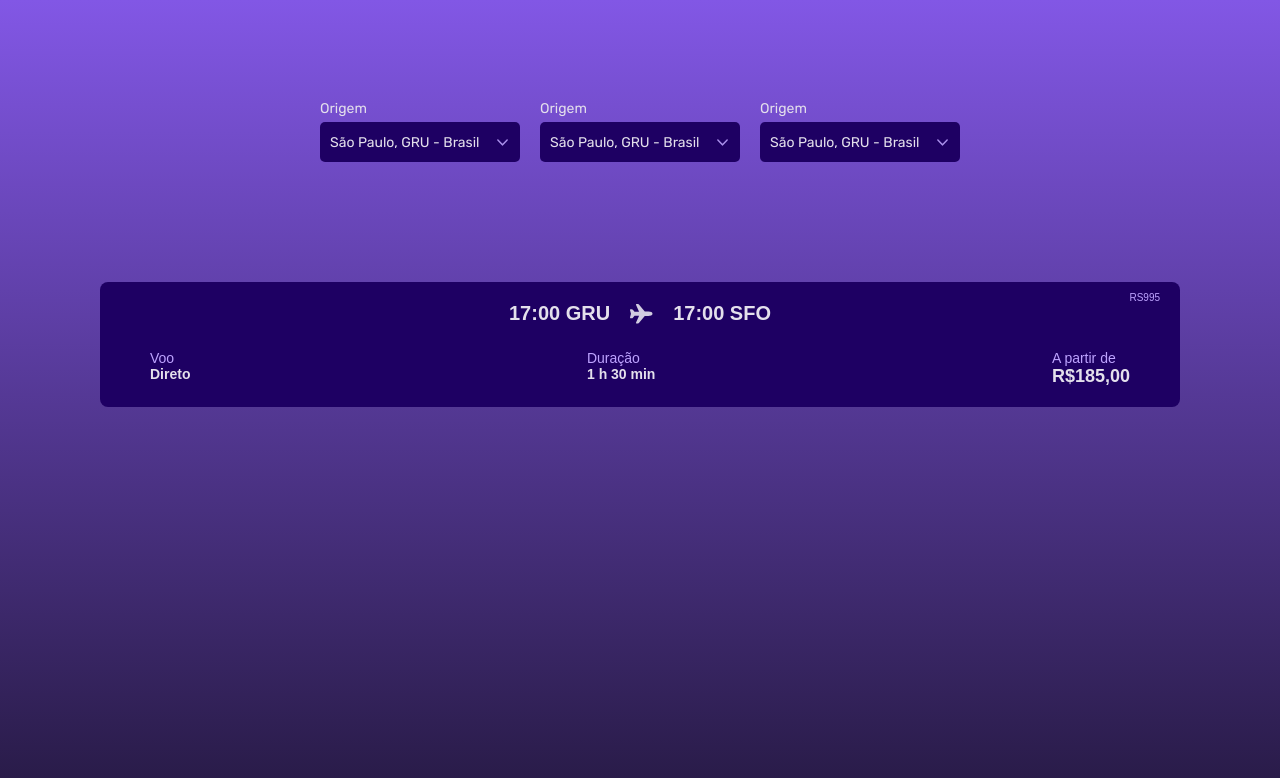
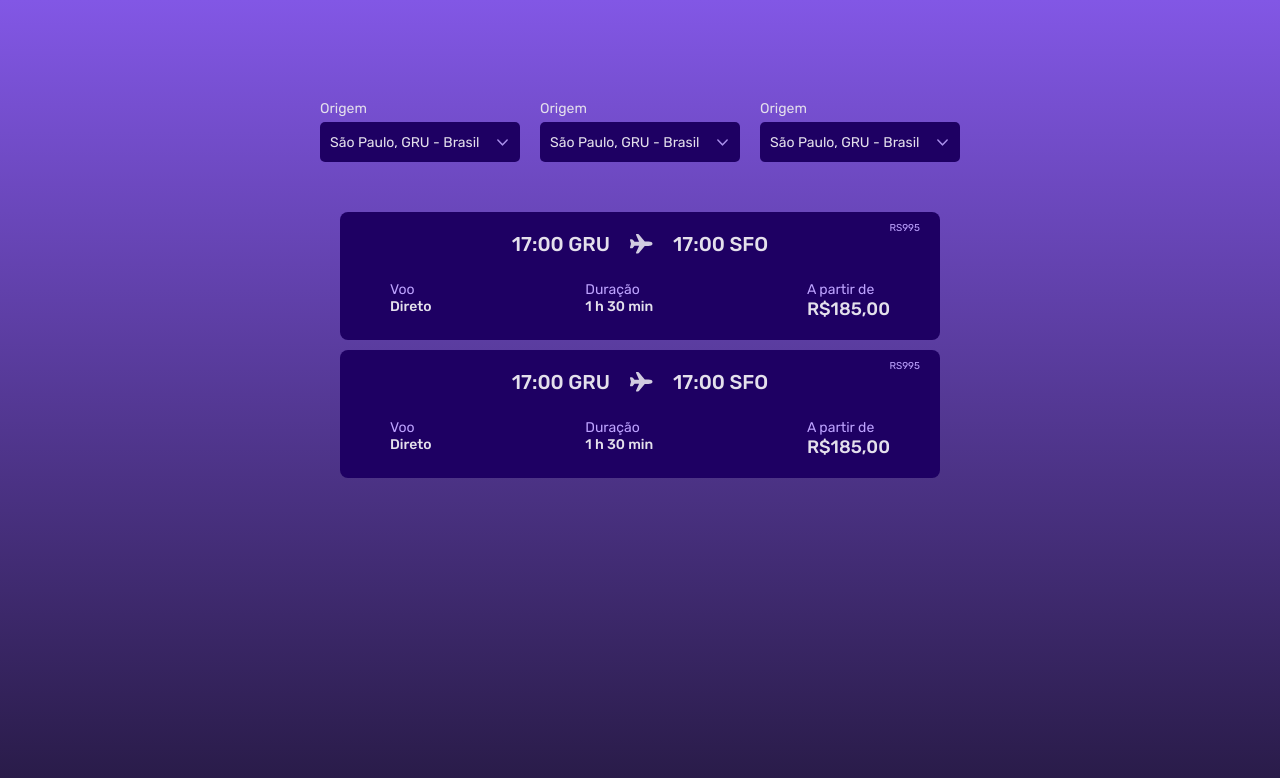
Before and after one commit to Levysantiago/boarding-pass, a React (Create React App) app in the folder client/: page / in a window 1280 px wide. Shown: the top 778 px of the page. Built offline with nearby package versions, Linux system fonts and the light colour scheme.

Commit message:
feat: adjusting the routes

```diff
--- a/client/src/components/Dropdown/index.tsx
+++ b/client/src/components/Dropdown/index.tsx
@@ -32,7 +32,6 @@ export function Dropdown({ id }: IProps) {
       <DropdownButton onClick={onDropdownClick}>
         <DropdownText>São Paulo, GRU - Brasil</DropdownText>
         <ArrowDownIcon />
-      </DropdownButton>
         <DropdownList id={`dropdown-list-${id}`}>
           <ListItem selected>
             <ListItemText>São Paulo, GRU - Brasil</ListItemText>
@@ -47,6 +46,7 @@ export function Dropdown({ id }: IProps) {
             <ListItemText>São Paulo, GRU - Brasil</ListItemText>
           </ListItem>
         </DropdownList>
+      </DropdownButton>
     </Container>
   );
 }
--- a/client/src/components/Dropdown/styles.tsx
+++ b/client/src/components/Dropdown/styles.tsx
@@ -2,7 +2,7 @@ import styled from "styled-components";
 import arrowDownIcon from "../../assets/arrow-down.svg";
 
 export const Container = styled.div`
-  width: 200px;
+  width: 100%;
   display: flex;
   flex-direction: column;
 `;
@@ -24,6 +24,7 @@ export const DropdownButton = styled.button`
   margin-top: 5px;
   padding: 10px;
   border: none;
+  position: relative;
 `;
 
 export const DropdownText = styled.span`
@@ -50,6 +51,11 @@ export const DropdownList = styled.div`
   overflow: hidden;
   overflow-y: scroll;
   visibility: hidden;
+  position: absolute;
+  top: 40px;
+  left: 0px;
+  right: 0px;
+  z-index: 1;
 `;
 
 export const ListItem = styled.div(
--- a/client/src/components/Route/styles.tsx
+++ b/client/src/components/Route/styles.tsx
@@ -4,17 +4,18 @@ import aircraftIcon from "../../assets/aircraft.svg";
 export const Container = styled.div`
   display: flex;
   flex-direction: column;
-  align-items: center;
   background-color: #1e0063;
   padding: 20px 50px;
   border-radius: 8px;
   position: relative;
+  margin-bottom: 10px;
 `;
 
 export const TitleContainer = styled.div`
   margin-bottom: 25px;
   display: flex;
   align-items: center;
+  justify-content: center;
 `;
 
 export const BlockContainer = styled.div`
@@ -23,16 +24,16 @@ export const BlockContainer = styled.div`
 
 export const Title = styled.span`
   font-size: 20px;
-  font-family: "Rubick", sans-serif;
-  font-weight: 600;
+  font-family: "Rubik", sans-serif;
+  font-weight: 500;
   color: #e4e0ec;
   margin: 0px 20px;
 `;
 
 export const TopicPriceText = styled.span`
   font-size: 18px;
-  font-family: "Rubick", sans-serif;
-  font-weight: 600;
+  font-family: "Rubik", sans-serif;
+  font-weight: 500;
   color: #e4e0ec;
 `;
 
@@ -48,20 +49,20 @@ export const TopicContainer = styled.div`
 
 export const TopicTitle = styled.span`
   font-size: 14px;
-  font-family: "Rubick", sans-serif;
+  font-family: "Rubik", sans-serif;
   font-weight: 400;
   color: #bea3ff;
 `;
 export const TopicText = styled.span`
   font-size: 14px;
-  font-family: "Rubick", sans-serif;
-  font-weight: 600;
+  font-family: "Rubik", sans-serif;
+  font-weight: 500;
   color: #e4e0ec;
 `;
 
 export const AircraftCodeText = styled.span`
   font-size: 10px;
-  font-family: "Rubick", sans-serif;
+  font-family: "Rubik", sans-serif;
   font-weight: 400;
   color: #bea3ff;
   position: absolute;
--- a/client/src/pages/Home/index.tsx
+++ b/client/src/pages/Home/index.tsx
@@ -4,11 +4,13 @@ import {
   Container,
   DropdownContainer,
   HeaderContainer,
+  OutsideContainer,
   RoutesContainer,
 } from "./styles";
 
 function Home() {
   return (
+    <OutsideContainer>
       <Container>
         <HeaderContainer>
           <DropdownContainer>
@@ -26,8 +28,10 @@ function Home() {
 
         <RoutesContainer>
           <Route />
+          <Route />
         </RoutesContainer>
       </Container>
+    </OutsideContainer>
   );
 }
 
--- a/client/src/pages/Home/styles.tsx
+++ b/client/src/pages/Home/styles.tsx
@@ -1,20 +1,46 @@
 import styled from "styled-components";
 
+export const OutsideContainer = styled.div`
+  padding: 100px 100px;
+
+  @media (max-width: 800px) {
+    padding: 100px 0px;
+  }
+`;
+
 export const Container = styled.div`
-  padding: 100px 100px;
   display: flex;
   align-items: center;
   flex-direction: column;
 `;
 
 export const DropdownContainer = styled.div`
-  margin: 0px 10px;
+  margin: 0px 10px 50px 10px;
+  width: 200px;
+
+  @media (max-width: 800px) {
+    width: 300px;
+  }
+
+  @media (max-width: 400px) {
+    width: 100%;
+  }
 `;
 
 export const HeaderContainer = styled.div`
   display: flex;
+
+  @media (max-width: 800px) {
+    max-width: none;
+    flex-direction: column;
+  }
 `;
 
 export const RoutesContainer = styled.div`
   width: 100%;
+  max-width: 600px;
+
+  @media (max-width: 700px) {
+    max-width: none;
+  }
 `;
```
Lines whose indentation alone changed are shown as unchanged.
